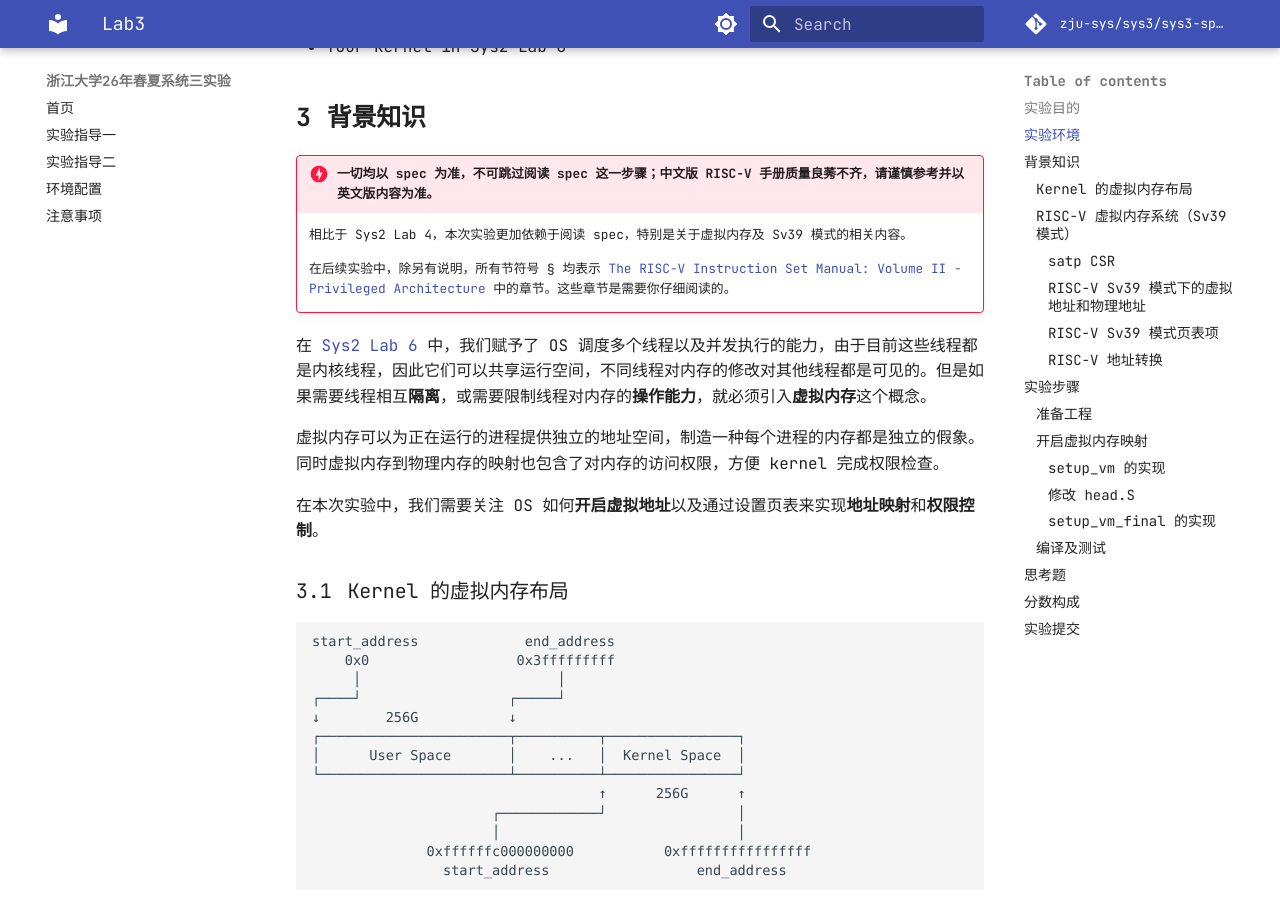
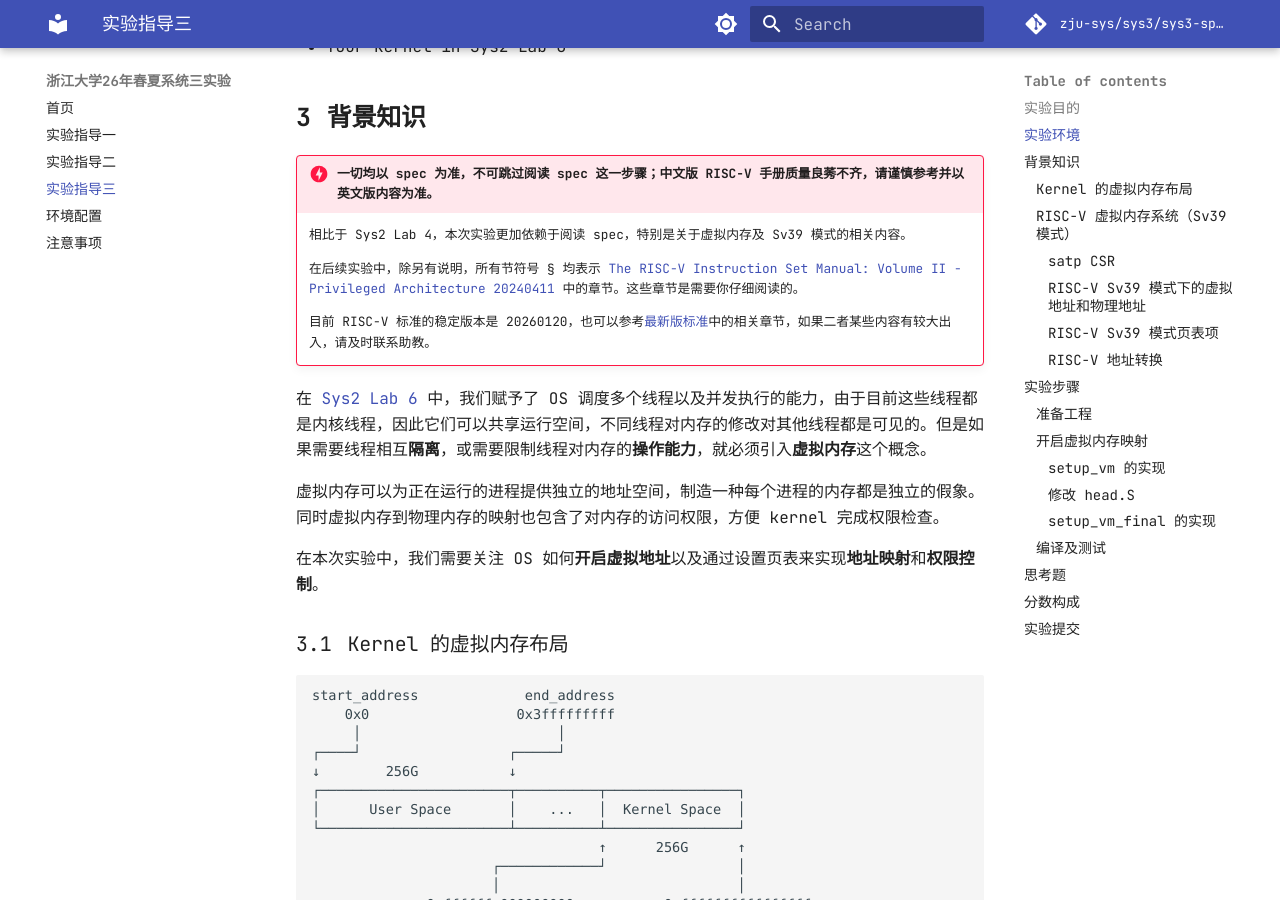
Before and after one commit to ZZC071212/computer_system, an MkDocs documentation site: the page built from docs/lab3.md, in a window 1280 px wide and 900 px high, scrolled down 526 px. Built offline with MkDocs 1.6.1 and Material for MkDocs 9.7.7, drawn with Linux system fonts in a browser that asks for light colours; some of the changed text lies outside the part shown.

```diff
--- a/docs/lab3.md
+++ b/docs/lab3.md
@@ -26,7 +26,9 @@ code {
 
     相比于 Sys2 Lab 4，本次实验更加依赖于阅读 spec，特别是关于虚拟内存及 Sv39 模式的相关内容。
 
-    在后续实验中，除另有说明，所有节符号 § 均表示 [The RISC-V Instruction Set Manual: Volume II - Privileged Architecture](https://github.com/riscv/riscv-isa-manual/releases/download/20240411/priv-isa-asciidoc.pdf) 中的章节。这些章节是需要你仔细阅读的。
+    在后续实验中，除另有说明，所有节符号 § 均表示 [The RISC-V Instruction Set Manual: Volume II - Privileged Architecture 20240411](https://docs.riscv.org/reference/isa/v20240411/priv/supervisor.html) 中的章节。这些章节是需要你仔细阅读的。
+
+    目前 RISC-V 标准的稳定版本是 20260120，也可以参考[最新版标准](https://docs.riscv.org/reference/isa/priv/priv-index.html)中的相关章节，如果二者某些内容有较大出入，请及时联系助教。
 
 在 [Sys2 Lab 6](https://zju-sys.pages.zjusct.io/sys2/sys2-fa24/lab6/) 中，我们赋予了 OS 调度多个线程以及并发执行的能力，由于目前这些线程都是内核线程，因此它们可以共享运行空间，不同线程对内存的修改对其他线程都是可见的。但是如果需要线程相互**隔离**，或需要限制线程对内存的**操作能力**，就必须引入**虚拟内存**这个概念。
 
--- a/mkdocs.yml
+++ b/mkdocs.yml
@@ -34,7 +34,7 @@ nav:
   - 首页: index.md
   - 实验指导一: lab1.md
   - 实验指导二: lab2.md
-  # - 实验指导三: lab3.md
+  - 实验指导三: lab3.md
   # - 实验指导四: lab4.md
   # - 实验指导五: lab5.md
   # - 实验指导六: lab6.md
```
Also changed, not shown: other parts of docs/lab3.md (+1 -1 lines).
